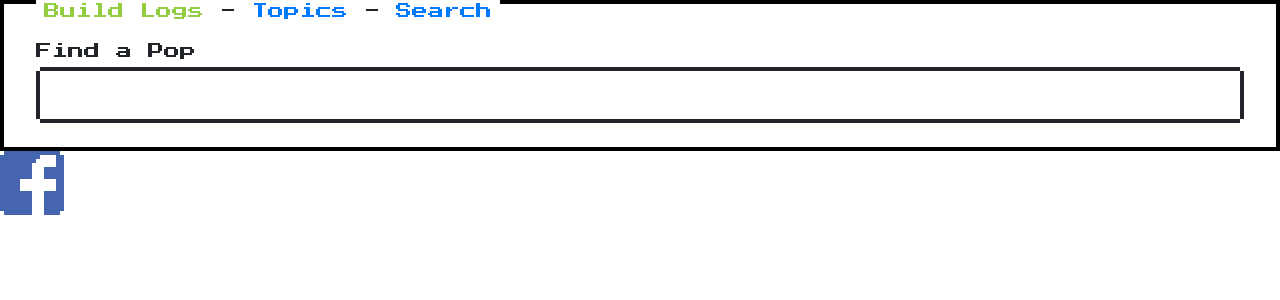
After one commit to AyoHandGod/poppricer-python, a Django app: page /search/ in a window 1280 px wide. The commit adds this page. Shown: the top 300 px of the page. Run offline with Django 3.2, Linux system fonts and the light colour scheme; some libraries are stand-ins or nearby versions.

Commit message:
Added pricer url to urls.py. Added pricer.urls and pricer.views. Updated base.html to add link to search page. Added search.html and added view and url in pricer.

```diff
--- a/build_log/urls.py
+++ b/build_log/urls.py
@@ -1,4 +1,4 @@
-"""Defines URLS patters for Build_logs"""
+"""Defines URL patterns for build_logs"""
 
 from django.conf.urls import url
 
--- a/poppricer/templates/base.html
+++ b/poppricer/templates/base.html
@@ -28,7 +28,8 @@
     <div class="nes-container with-title">
         <p class="Primary title">
             <a class="nes-text is-success" href="{% url 'build_log:index' %}">Build Logs</a> -
-            <a href="{% url 'build_log:topics' %}">Topics</a>
+            <a href="{% url 'build_log:topics' %}">Topics</a> -
+            <a href="{% url 'pricer:search' %}">Search</a>
         </p>
         {% block content %} {% endblock content %}
 
--- /dev/null
+++ b/poppricer/templates/pricer/search.html
@@ -0,0 +1,10 @@
+{% extends "base.html" %}
+
+{% block content %}
+
+<div class="nes-field">
+    <label for="search_field">Find a Pop</label>
+    <input type="text" id="search_field" class="nes-input">
+</div>
+
+{% endblock content %}
--- a/poppricer/urls.py
+++ b/poppricer/urls.py
@@ -20,5 +20,5 @@ from django.conf.urls import url, include
 urlpatterns = [
     path('admin/', admin.site.urls),
     url(r'', include('build_log.urls', namespace='build_logs')),
-   # path('pricer/', include('pricer.urls', namespace='pricer')),
+    url(r'', include('pricer.urls', namespace='pricer')),
 ]
--- /dev/null
+++ b/pricer/urls.py
@@ -0,0 +1,12 @@
+"""Defines URL patterns for pricer"""
+
+from django.conf.urls import url
+
+from . import views
+
+
+app_name = 'pricer'
+
+urlpatterns = [
+    url(r'^search/$', views.search, name="search"),
+]
--- a/pricer/views.py
+++ b/pricer/views.py
@@ -1,3 +1,6 @@
 from django.shortcuts import render
+from .models import Pop
 
 # Create your views here.
+def search(request):
+    return render(request, 'pricer/search.html')
```
